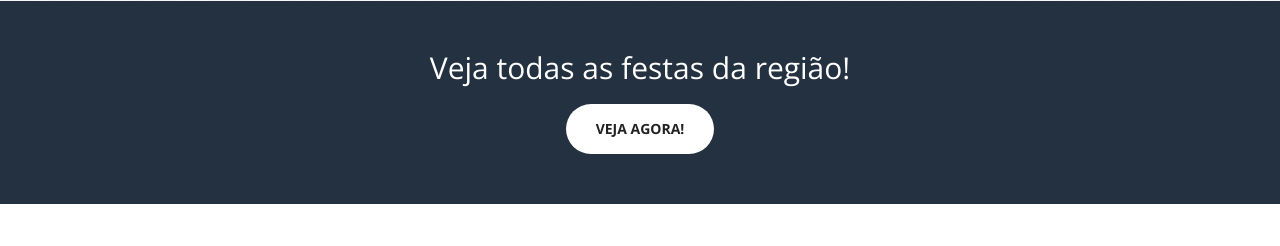
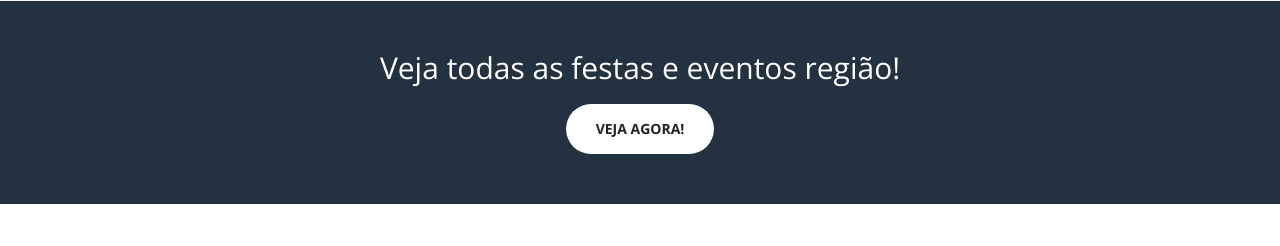
Before and after one commit to pedrolgcs/serido_tem, a Django app: page / in a window 1280 px wide. Shown: the part 1075-1321 px from the top of the page. Run offline with Django 3.2, Linux system fonts and the light colour scheme; data that the repository does not hold is empty; some libraries are stand-ins or nearby versions.

Commit message:
internacionalizacao

```diff
--- /dev/null
+++ b/deploy_django.txt
@@ -0,0 +1,5 @@
+links de auxilio | https://www.digitalocean.com/community/tutorials/how-to-deploy-a-local-django-app-to-a-vps
+
+Servidor Debian 64 Digital Ocean
+
+tecnologias | Python 3x, Django 1.10, MySQL
--- a/divulgacoes/templates/divulgacoes/base.html
+++ b/divulgacoes/templates/divulgacoes/base.html
@@ -27,6 +27,7 @@
     <!-- Theme CSS -->
     <link href="{% static 'css/creative.css' %}" rel="stylesheet">
 
+    <!-- bloco para adicionar folhas de estilo para cada pagina !-->
     {% block estilo %}
 
     {% endblock%}
@@ -50,16 +51,16 @@
             <div class="collapse navbar-collapse" id="bs-example-navbar-collapse-1">
                 <ul class="nav navbar-nav navbar-right">
                     <li>
-                        <a class="page-scroll" href="{% url 'divulgacoes:index' %}">Início</a>
+                        <a href="{% url 'divulgacoes:index' %}">Início</a>
                     </li>
                     <li>
-                        <a class="page-scroll" href="{% url 'divulgacoes:noticias' %}">Notícias</a>
+                        <a href="{% url 'divulgacoes:noticias' %}">Notícias</a>
                     </li>
                     <li>
-                        <a class="page-scroll" href="{% url 'divulgacoes:eventos' %}">Festas</a>
+                        <a href="{% url 'divulgacoes:eventos' %}">Festas</a>
                     </li>
                     <li>
-                        <a class="page-scroll" href="{% url 'divulgacoes:sobre' %}">Sobre</a>
+                        <a href="{% url 'divulgacoes:sobre' %}">Sobre</a>
                     </li>
                 </ul>
             </div>
@@ -128,7 +129,9 @@
 
     <!-- Plugin JavaScript -->
     <script src="https://cdnjs.cloudflare.com/ajax/libs/jquery-easing/1.3/jquery.easing.min.js"></script>
+    <!-- plugin para abrir a img em modal !-->
     <script src="{% static 'plugins/scrollreveal/scrollreveal.min.js' %}"></script>
+
     <script src="{% static 'plugins/magnific-popup/jquery.magnific-popup.min.js' %}"></script>
 
     <!-- Theme JavaScript -->
--- a/divulgacoes/templates/divulgacoes/index.html
+++ b/divulgacoes/templates/divulgacoes/index.html
@@ -17,7 +17,8 @@
                 <h1 id="homeHeading">Conectando o serido</h1>
                 <hr>
                 <p>Start Bootstrap can help you build better websites using the Bootstrap CSS framework! Just download your template and start going, no strings attached!</p>
-                <form class="form-inline" action="{% url 'divulgacoes:pesquisa_form' %}">{% csrf_token %}
+                <form class="form-inline" action="{% url 'divulgacoes:pesquisa_form' %}">
+                {% csrf_token %}
                     <div class="form-group">
                         <input type="text" autofocus class="form-control" id="exampleInputEmail1" name="tag" placeholder="Comercio, Tipo, etc..">
                     </div>
@@ -48,9 +49,9 @@
                     <div class="col-lg-3 col-md-6 text-center">
                         <div class="service-box">
                             <a href="{% url 'divulgacoes:pesquisa_cidade' cidade=cidade.pk %}">
-                            <img src="{{cidade.thumbnail.url}}" class="img-responsive img-thumbnail" alt="Responsive image"></a>
+                            <img src="{{cidade.thumbnail.url}}" class="img-responsive img-thumbnail" alt="{{cidade.nome}}"></a>
                             <h3><a href="{% url 'divulgacoes:pesquisa_cidade' cidade=cidade.pk %}">{{cidade.nome}}</h3></a>
-                        </div>
+						</div>
                     </div>
                 {% endfor %}
             </div>
@@ -96,7 +97,7 @@
     <aside class="bg-dark">
         <div class="container text-center">
             <div class="call-to-action">
-                <h2>Veja todas as festas da região!</h2>
+                <h2>Veja todas as festas e eventos região!</h2>
                 <a href="{% url 'divulgacoes:eventos' %}" class="btn btn-default btn-xl sr-button">Veja agora!</a>
             </div>
         </div>
--- a/serido_tem/settings.py
+++ b/serido_tem/settings.py
@@ -113,7 +113,7 @@ AUTH_PASSWORD_VALIDATORS = [
 # Internationalization
 # https://docs.djangoproject.com/en/1.10/topics/i18n/
 
-LANGUAGE_CODE = 'en-us'
+LANGUAGE_CODE = 'pt-BR'
 
 TIME_ZONE = 'America/Recife'
 
```
